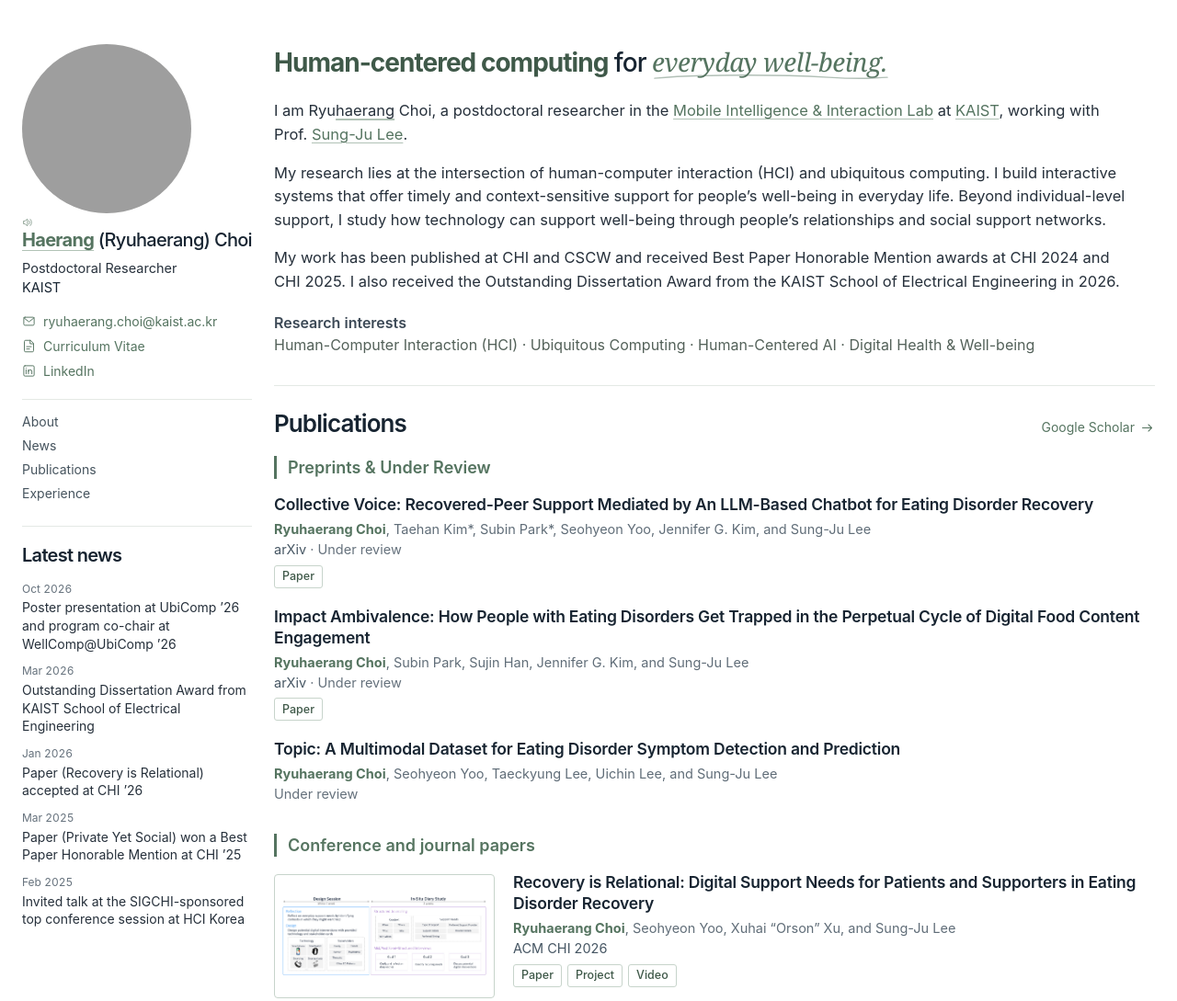
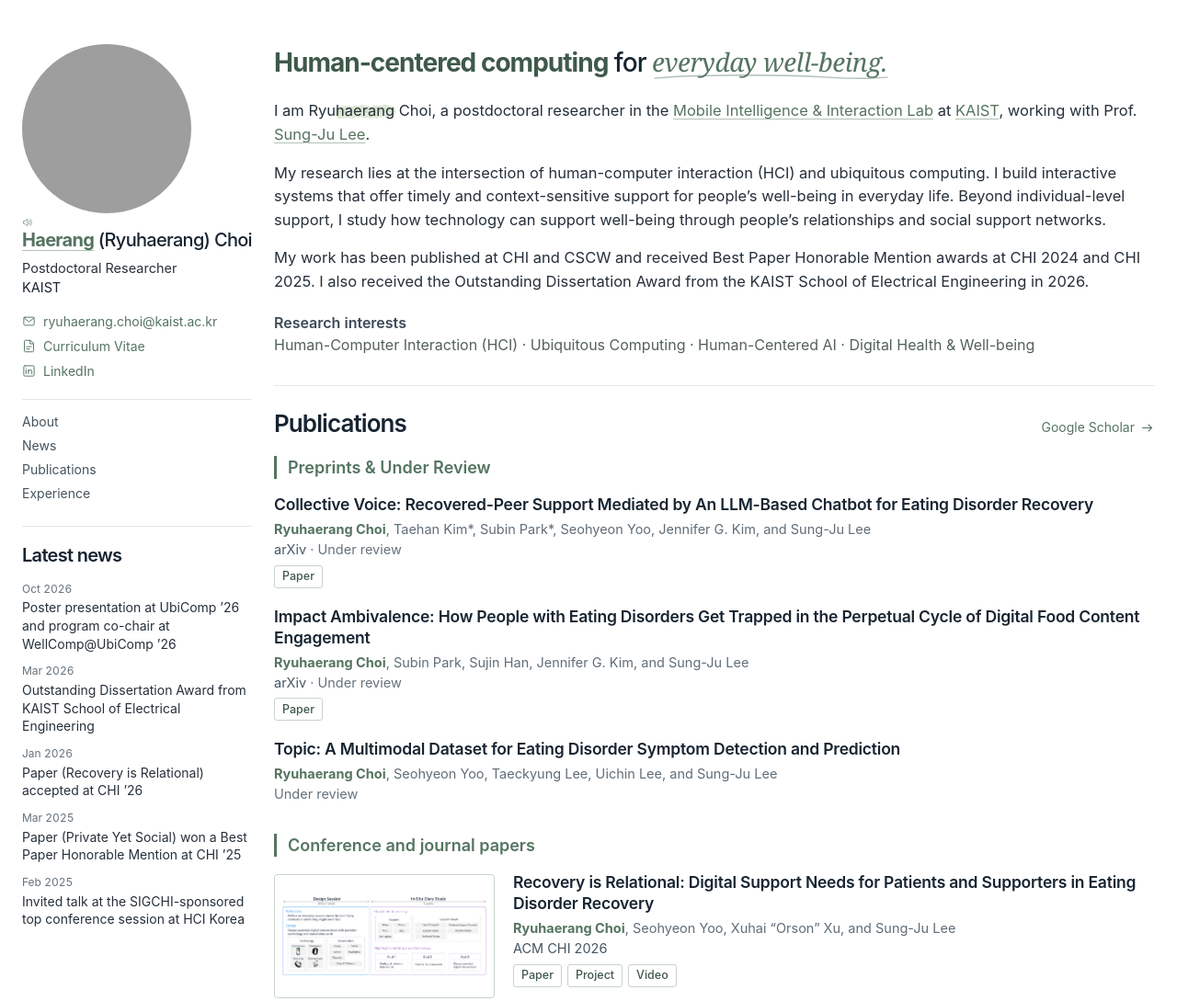
Before and after one commit to Ryuhaerang/ryuhaerangchoi, an Astro site: page / in a window 1280 px wide. Shown: the top 1089 px of the page at 92% size. Built offline with nearby package versions, Linux system fonts and the light colour scheme; Astro itself is replaced by a stand-in of ours; grey boxes are pictures that could not be loaded.

Commit message:
Apply soft watercolor name highlight and widen About text

```diff
--- a/src/styles/global.css
+++ b/src/styles/global.css
@@ -65,10 +65,11 @@ main { min-width: 0; }
 .headline-accent:active { color: var(--ink); }
 .headline-doodles path { stroke-dasharray: 1; stroke-dashoffset: 1; opacity: 0; }
 .headline-doodles .is-static path { stroke-dashoffset: 0; opacity: 0.9; }
-.intro-copy { max-width: 90ch; }
+.intro-copy { max-width: none; }
 .intro-copy p:last-child { margin-bottom: 0; }
 .about-name { white-space: nowrap; }
-.name-highlight { padding: 0; color: inherit; background: none; text-decoration: underline; text-decoration-color: var(--accent-underline); text-decoration-thickness: 2px; text-underline-offset: 3px; text-decoration-skip-ink: auto; }
+.name-highlight { --name-marker: url("../assets/name-highlight-watercolor.svg"); position: relative; isolation: isolate; padding: 0; color: inherit; background: none; text-decoration: none; }
+.name-highlight::before { content: ''; position: absolute; z-index: -1; left: -0.055em; right: -0.055em; bottom: -0.04em; height: 1.15em; background: var(--name-marker) center / 100% 100% no-repeat; pointer-events: none; }
 .interests { margin-top: 20px; color: #536159; font-size: 16px; line-height: 1.5; }
 .interests p { margin-bottom: 0; }
 .interests strong { color: #3c4956; }
```
